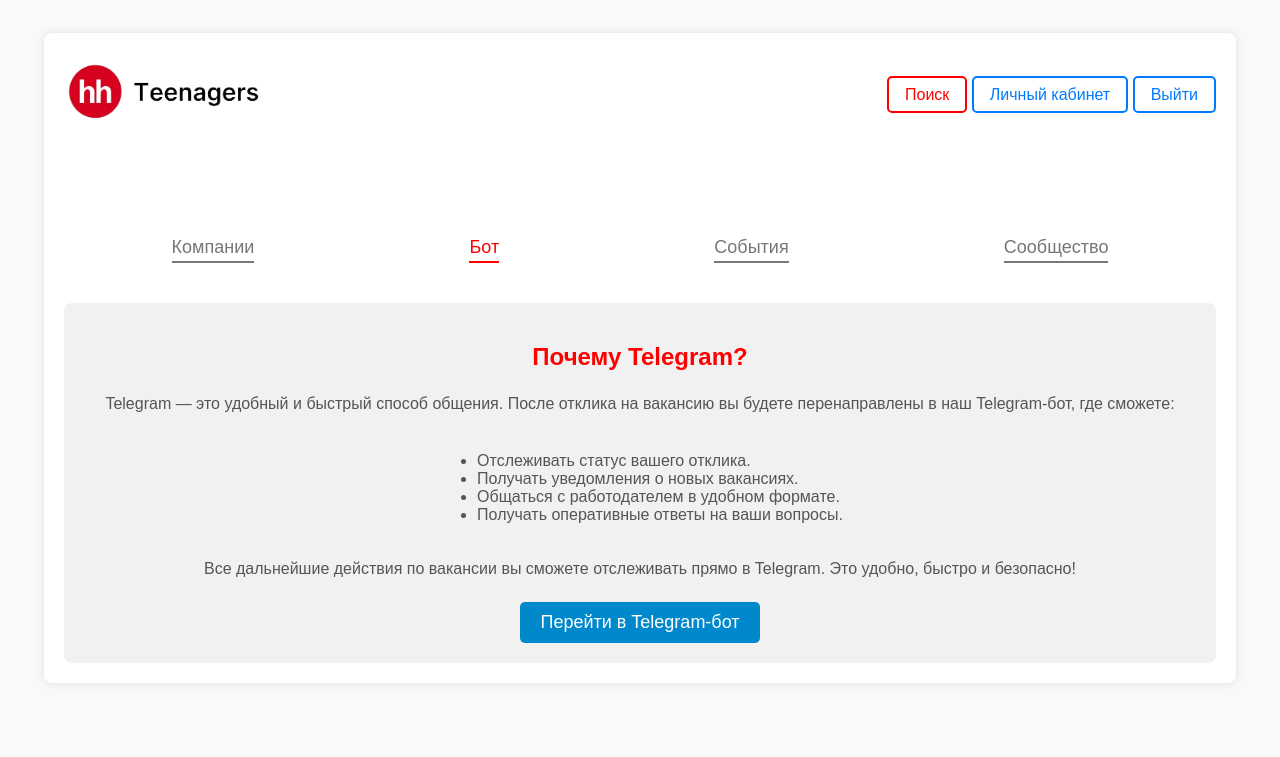
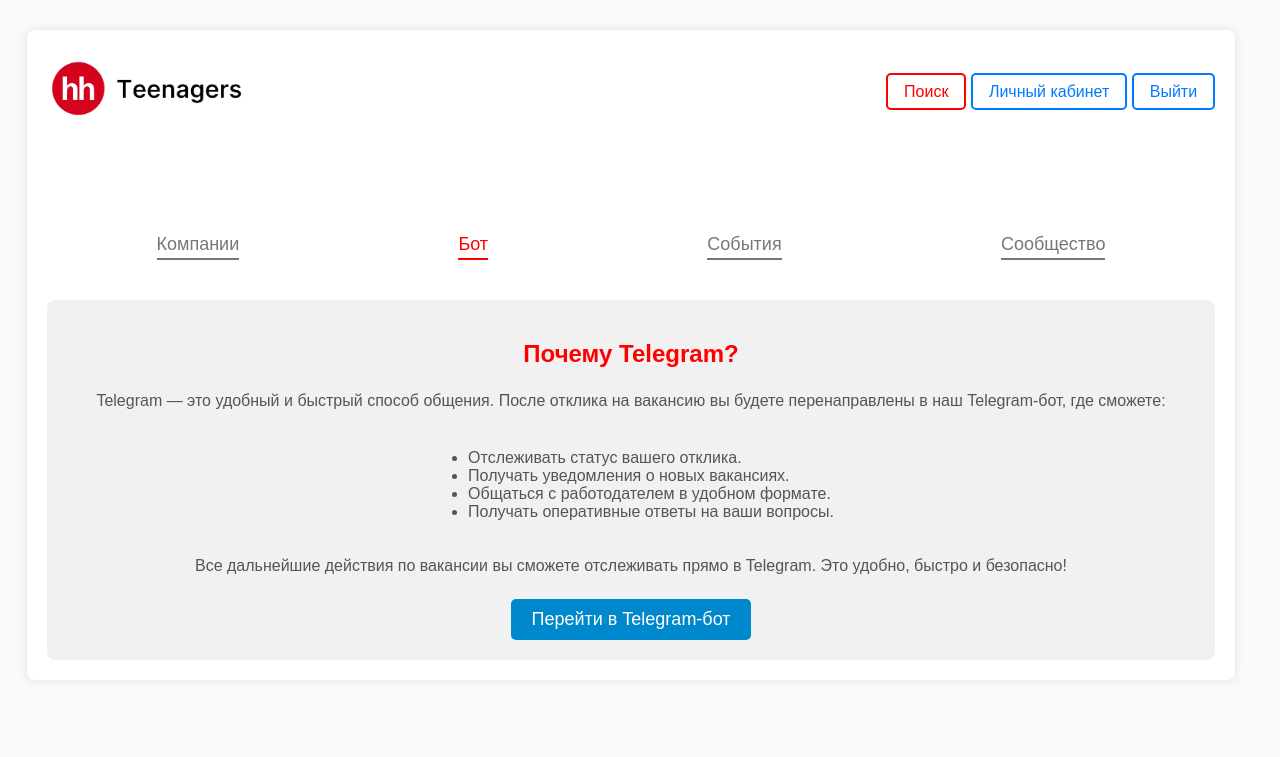
Before and after one commit to GlebNegodov/MPIT_2025, a Django app: page /bot/ in a window 1280 px wide. Shown: the top 757 px of the page. Run offline with Django 3.2, Linux system fonts and the light colour scheme.

Commit message:
tg bot still doesn't work

```diff
--- a/templates/bot.html
+++ b/templates/bot.html
@@ -14,7 +14,8 @@
             justify-content: center;
             align-items: center;
             min-height: 100vh;
-            margin-top: -42px;
+            margin-top: -45px;
+            margin-left: -18px;
         }
         .container {
             width: 90%;
@@ -122,6 +123,7 @@
             color: #fff;
         }
 
+
     </style>
 </head>
 <body>
--- a/templates/community.html
+++ b/templates/community.html
@@ -14,7 +14,8 @@
             justify-content: center;
             align-items: center;
             min-height: 100vh;
-            margin-top: -24px;
+            margin-top: -18px;
+            margin-left: -18px;
         }
         .container {
             width: 90%;
```
